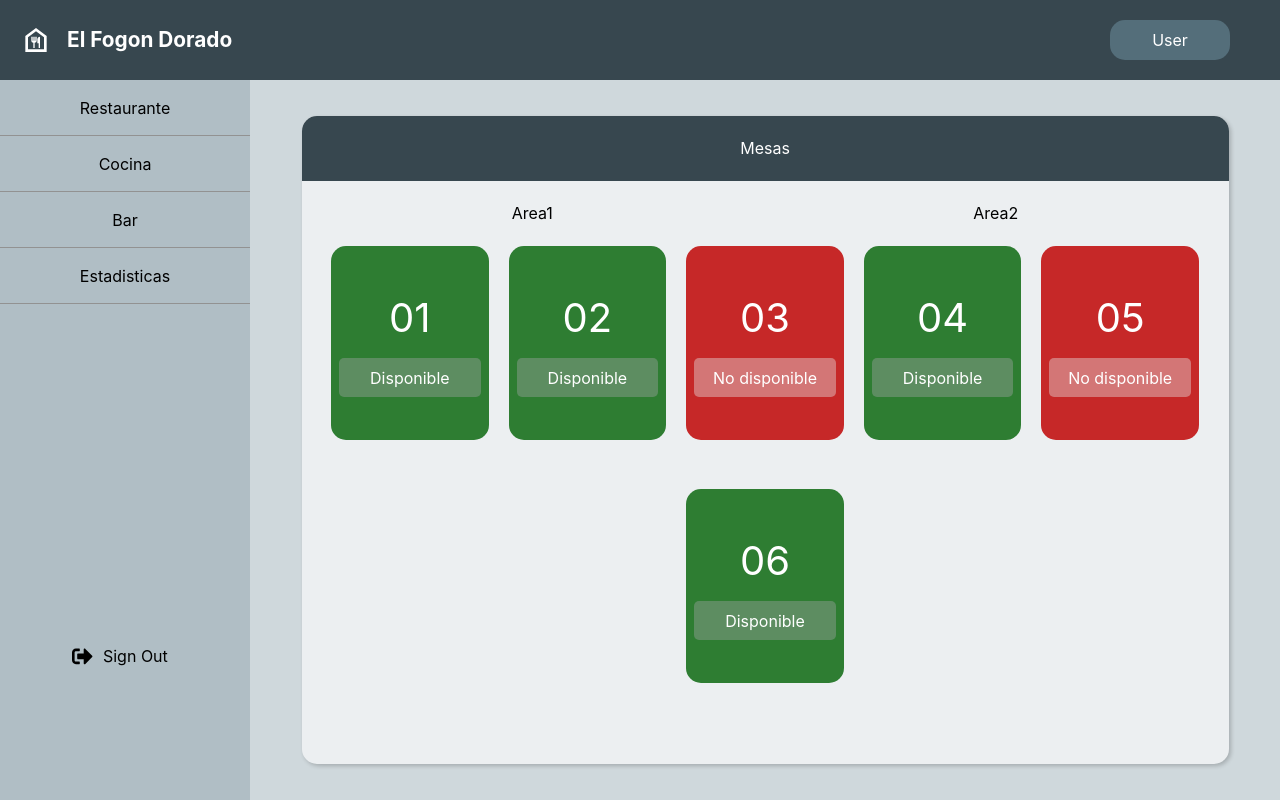
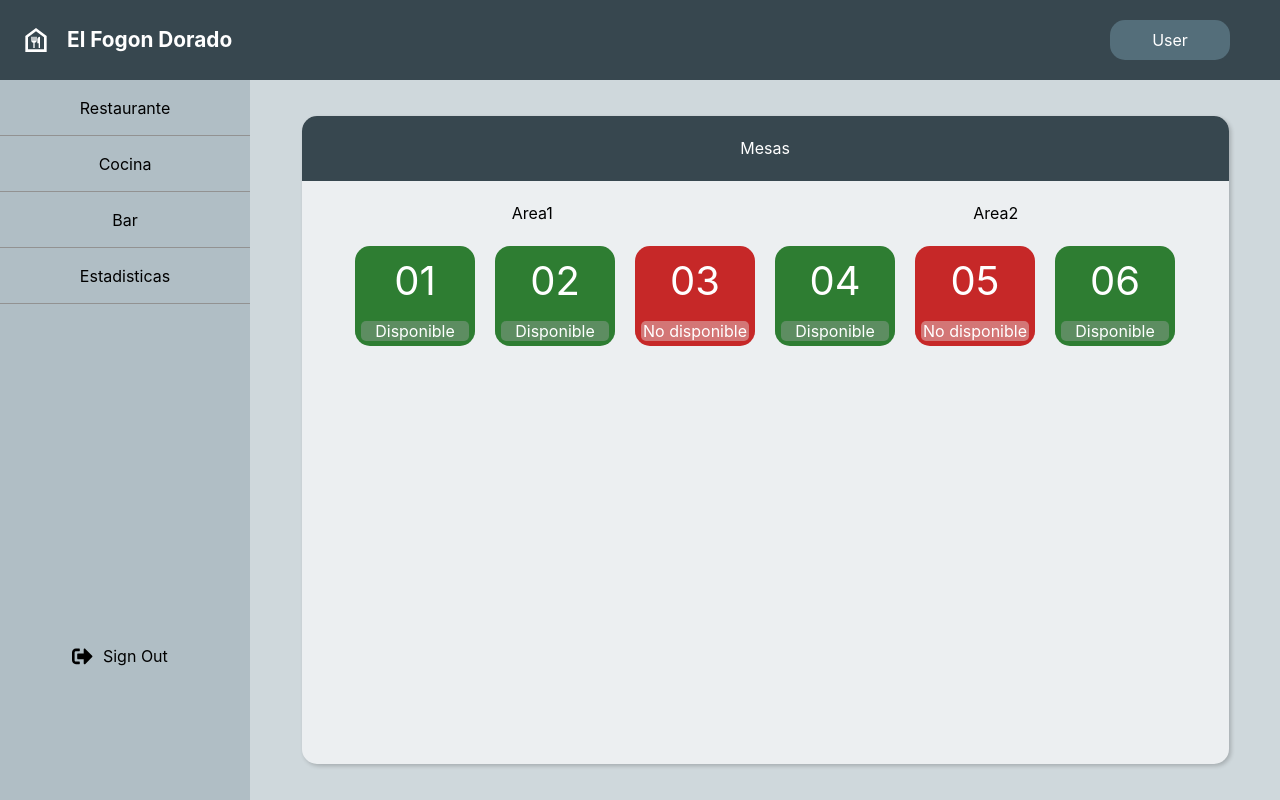
Before and after one commit to DiegoDuaS/RestaurantSystem, a React (Vite) app: page / in a window 1280 px wide. Built offline with nearby package versions, Linux system fonts and the light colour scheme.

Commit message:
feat: table cards

```diff
--- a/src/MainPage/mesa.css
+++ b/src/MainPage/mesa.css
@@ -1,6 +1,6 @@
 .cardmesa{
-    height: 40%;
-    width: 17%;
+    height: 100px;
+    width: 120px;
     border-radius: 15px;
     display: flex;
     flex-direction: column;
```
